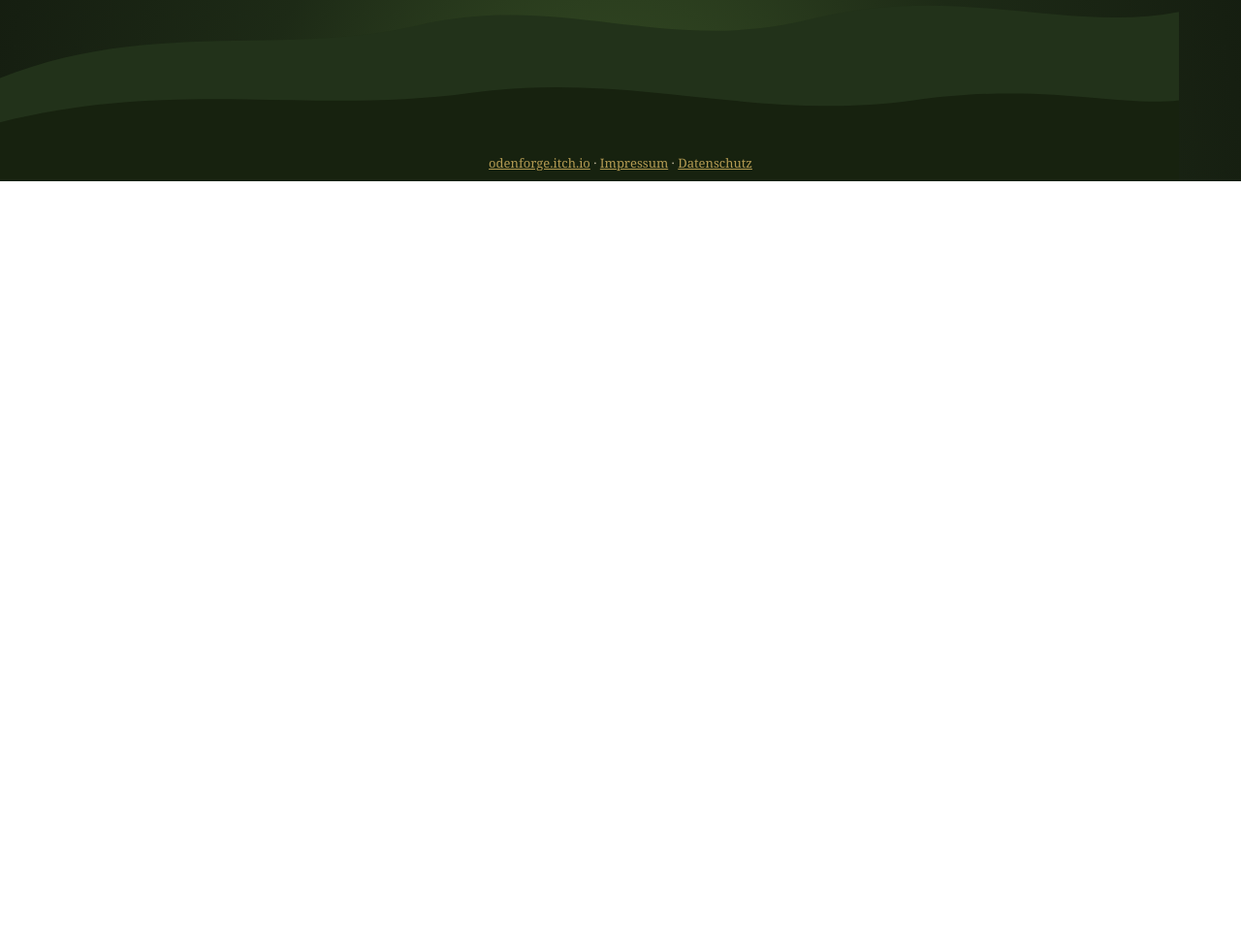
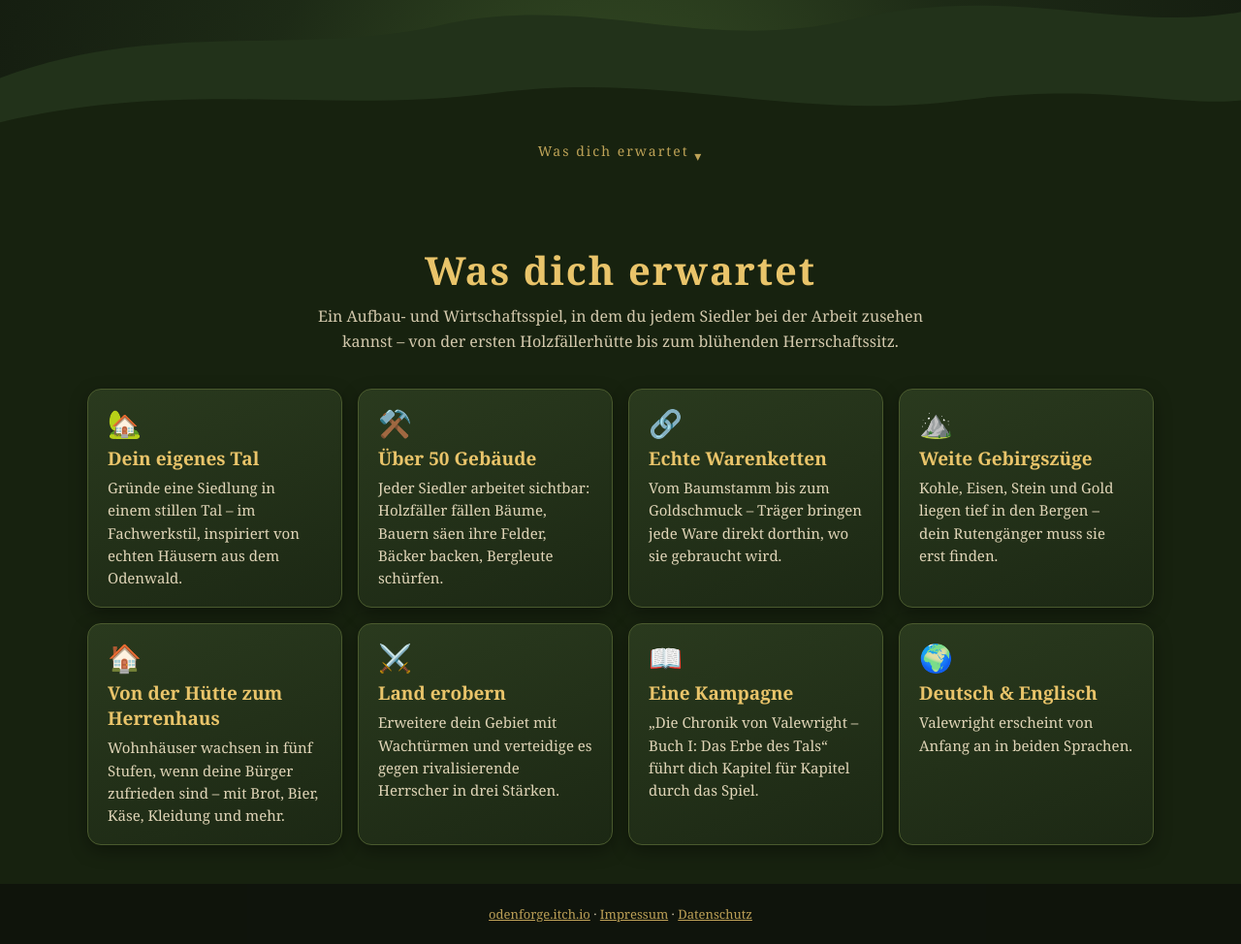
Before and after one commit to sakomobil-beep/valewright-web, a plain HTML site: page index.html in a window 1280 px wide. Shown: the part 613-1587 px from the top of the page at 97% size. Before the commit the page ends 800 px from the top, so only its background shows below. Drawn offline with Linux system fonts and the light colour scheme.

Commit message:
Bereich „Was dich erwartet“ mit Highlights; Hügel über die volle Breite
Co-Authored-By: Claude Opus 5.5 <noreply@anthropic.com>
Claude-Session: https://claude.ai/code/session_01LmP2NExqbZuzDYCtT2zvb7

```diff
--- a/index.html
+++ b/index.html
@@ -1,20 +1,53 @@
 <!DOCTYPE html><html lang="de"><head><meta charset="utf-8"><meta name="viewport" content="width=device-width,initial-scale=1">
 <title>Valewright – Coming Soon</title><meta name="description" content="Valewright – Baue. Wirtschafte. Herrsche. Ein Aufbauspiel von Odenforge. Bald verfügbar.">
 <style>
-*{box-sizing:border-box}html,body{margin:0;height:100%}
-body{font-family:Georgia,'Times New Roman',serif;color:#f4e6c8;background:radial-gradient(ellipse at 50% 120%,#3f5a2a 0%,#1d2a16 45%,#0f140c 100%);display:flex;align-items:center;justify-content:center;text-align:center;overflow:hidden}
-.hills{position:fixed;left:0;right:0;bottom:0;height:38vh;pointer-events:none}
+*{box-sizing:border-box}html,body{margin:0}
+body{font-family:Georgia,'Times New Roman',serif;color:#f4e6c8;background:#0f140c;text-align:center}
+a{color:#e9c46a}
+.hero{position:relative;min-height:100vh;display:flex;align-items:center;justify-content:center;overflow:hidden;background:radial-gradient(ellipse at 50% 120%,#3f5a2a 0%,#1d2a16 45%,#0f140c 100%)}
+.hills{position:absolute;left:0;bottom:0;width:100%;height:38vh;pointer-events:none;display:block}
 .box{position:relative;z-index:1;padding:24px}
 h1{font-size:clamp(48px,11vw,110px);margin:0;letter-spacing:4px;color:#e9c46a;text-shadow:0 4px 18px rgba(0,0,0,.6)}
 .sub{font-size:clamp(16px,3.2vw,24px);letter-spacing:3px;opacity:.9;margin:6px 0 34px}
 .soon{display:inline-block;border:2px solid #c9a24a;border-radius:40px;padding:12px 34px;font-size:clamp(18px,3.6vw,26px);letter-spacing:6px;color:#e9c46a;background:rgba(0,0,0,.25)}
 .dev{margin-top:46px;display:flex;align-items:center;justify-content:center;gap:10px;opacity:.85;font-size:14px}
-.dev img{height:38px}a{color:#e9c46a}
+.dev img{height:38px}
+.more{position:absolute;bottom:22px;left:0;right:0;z-index:1;font-size:14px;letter-spacing:2px;opacity:.8;text-decoration:none}
+.more span{display:inline-block;animation:bob 2s ease-in-out infinite}
+@keyframes bob{50%{transform:translateY(5px)}}
+.feat{background:#17220f;padding:64px 20px 40px}
+.feat h2{font-size:clamp(26px,5vw,40px);color:#e9c46a;margin:0 0 8px;letter-spacing:2px}
+.feat .lead{opacity:.85;margin:0 auto 36px;max-width:640px;line-height:1.6}
+.grid{display:grid;grid-template-columns:repeat(auto-fit,minmax(250px,1fr));gap:16px;max-width:1100px;margin:0 auto;text-align:left}
+.card{background:linear-gradient(160deg,#2a3a1e,#1c2814);border:1px solid #4a5a2e;border-radius:14px;padding:20px 20px 18px;box-shadow:0 6px 18px rgba(0,0,0,.35)}
+.card .ic{font-size:28px;line-height:1}
+.card h3{margin:10px 0 6px;color:#e9c46a;font-size:19px}
+.card p{margin:0;line-height:1.55;opacity:.9;font-size:15px}
+footer{background:#0f140c;padding:22px 16px;font-size:13px;opacity:.8}
 </style></head><body>
+<section class="hero">
 <svg class="hills" viewBox="0 0 1600 400" preserveAspectRatio="none"><path d="M0,260 C200,180 380,230 560,190 C760,140 900,230 1100,180 C1300,130 1450,200 1600,170 L1600,400 L0,400Z" fill="#22321a"/><path d="M0,320 C240,260 420,310 640,280 C860,250 1020,320 1240,290 C1420,265 1520,300 1600,290 L1600,400 L0,400Z" fill="#17220f"/></svg>
 <div class="box">
 <h1>Valewright</h1>
 <div class="sub">Baue. Wirtschafte. Herrsche.</div>
 <div class="soon">COMING SOON</div>
 <div class="dev"><img src="odenforge-logo.svg" alt="" onerror="this.remove()"><span>ein Spiel von <b>Odenforge</b></span></div>
-</div><div style="position:fixed;bottom:10px;left:0;right:0;text-align:center;font-size:13px;z-index:2;opacity:.75"><a href="https://odenforge.itch.io/">odenforge.itch.io</a> · <a href="impressum.html">Impressum</a> · <a href="datenschutz.html">Datenschutz</a></div></body></html>
+</div>
+<a class="more" href="#erwartet">Was dich erwartet <span>▾</span></a>
+</section>
+<section class="feat" id="erwartet">
+<h2>Was dich erwartet</h2>
+<p class="lead">Ein Aufbau- und Wirtschaftsspiel, in dem du jedem Siedler bei der Arbeit zusehen kannst – von der ersten Holzfällerhütte bis zum blühenden Herrschaftssitz.</p>
+<div class="grid">
+<div class="card"><div class="ic">🏡</div><h3>Dein eigenes Tal</h3><p>Gründe eine Siedlung in einem stillen Tal – im Fachwerkstil, inspiriert von echten Häusern aus dem Odenwald.</p></div>
+<div class="card"><div class="ic">⚒️</div><h3>Über 50 Gebäude</h3><p>Jeder Siedler arbeitet sichtbar: Holzfäller fällen Bäume, Bauern säen ihre Felder, Bäcker backen, Bergleute schürfen.</p></div>
+<div class="card"><div class="ic">🔗</div><h3>Echte Warenketten</h3><p>Vom Baumstamm bis zum Goldschmuck – Träger bringen jede Ware direkt dorthin, wo sie gebraucht wird.</p></div>
+<div class="card"><div class="ic">⛰️</div><h3>Weite Gebirgszüge</h3><p>Kohle, Eisen, Stein und Gold liegen tief in den Bergen – dein Rutengänger muss sie erst finden.</p></div>
+<div class="card"><div class="ic">🏠</div><h3>Von der Hütte zum Herrenhaus</h3><p>Wohnhäuser wachsen in fünf Stufen, wenn deine Bürger zufrieden sind – mit Brot, Bier, Käse, Kleidung und mehr.</p></div>
+<div class="card"><div class="ic">⚔️</div><h3>Land erobern</h3><p>Erweitere dein Gebiet mit Wachtürmen und verteidige es gegen rivalisierende Herrscher in drei Stärken.</p></div>
+<div class="card"><div class="ic">📖</div><h3>Eine Kampagne</h3><p>„Die Chronik von Valewright – Buch I: Das Erbe des Tals“ führt dich Kapitel für Kapitel durch das Spiel.</p></div>
+<div class="card"><div class="ic">🌍</div><h3>Deutsch &amp; Englisch</h3><p>Valewright erscheint von Anfang an in beiden Sprachen.</p></div>
+</div>
+</section>
+<footer><a href="https://odenforge.itch.io/">odenforge.itch.io</a> · <a href="impressum.html">Impressum</a> · <a href="datenschutz.html">Datenschutz</a></footer>
+</body></html>
```
